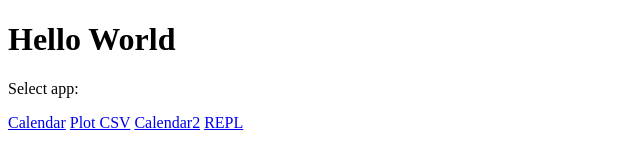
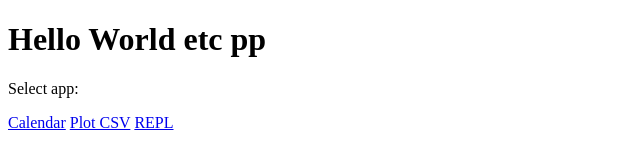
Before and after one commit to ingebert/ingebert.github.io, a plain HTML site: page index.html in a window 1280 px wide. Shown: the whole page, without its empty margins (0-640 px from the left). Drawn offline with Linux system fonts and the light colour scheme.

Commit message:
Update index.html

```diff
--- a/index.html
+++ b/index.html
@@ -1,12 +1,10 @@
 <!DOCTYPE html>
 <html>
 <body>
-<h1>Hello World</h1>
+<h1>Hello World etc pp</h1>
 <p>Select app:</p>
-<a href="https://ingebert.github.io/main.html ">Calendar</a>
-<a href="https://ingebert.github.io/uploaded.html ">Plot CSV</a>
-<a href="/main.html ">Calendar2</a>
-<a href="https://ingebert.github.io/repl2.html ">REPL</a>
-
+<a href="/main.html ">Calendar</a>
+<a href="/uploaded.html ">Plot CSV</a>
+<a href="/repl2.html ">REPL</a>
 </body>
 </html>
```
